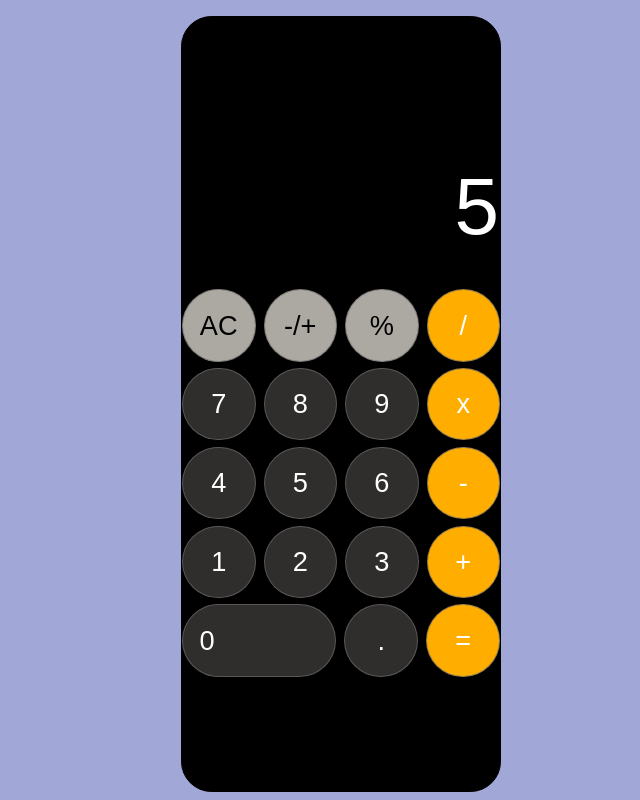
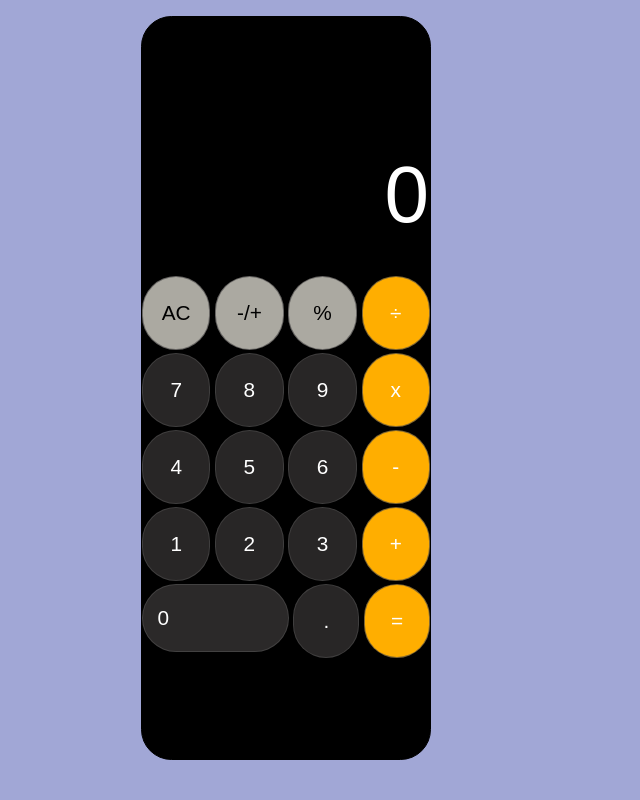
Before and after one commit to yemataferry/calculator, a plain HTML site: page index.html in a window 1280 px wide. Shown: the whole page, without its empty margins (299-939 px from the left). Drawn offline with nearby package versions, Linux system fonts and the light colour scheme.

Commit message:
html css and javascript done

```diff
--- a/assets/scripts/index.js
+++ b/assets/scripts/index.js
@@ -1,8 +1,14 @@
 const monitor = document.getElementById('screen')
+
 function clr () {
   monitor.value = ''
 }
 clr()
+
+function show (val) {
+  monitor.value += val
+}
+show(0)
 
 // function del () {
 //   if (monitor.value.length > 0) {
@@ -12,6 +18,8 @@ clr()
 //     monitor.value = screenJoin
 //   }
 // }
+
+function error(){ return 'Error'}
 
 function plusMinus () {
   const currentNum = parseFloat(monitor.value)
@@ -39,24 +47,18 @@ function arithmeticOperation (a, b, sign) {
         return plusMinus()
       case 'AC':
         return ''
-      case 'd':
-        return del()
-      default:
-         'No valid operation'
-        break
+      default :
+        'Error'
+      break
     }
   }
 }
 console.log(arithmeticOperation(5, 4, '-'))
-
-function show (val) {
-  monitor.value += val
-}
-show(5)
 
 function mathOperation () {
   const equation = monitor.value
   const answer = Function('return' + equation)()
   monitor.value = answer
 }
+
 mathOperation()
--- a/assets/styles/style.css
+++ b/assets/styles/style.css
@@ -2,15 +2,16 @@
   margin: 0;
   padding: 0;
   box-sizing: border-box;
+  border: none;
 }
 
 body {
   display: flex;
   flex-direction: column;
   padding-top: 1rem;
-  gap: 0.5rem;
+  gap: 0.3rem;
   border-radius: 1rem;
-  width: 100%;
+  max-width: 400px;
   height: 100%;
   background-color: black;
   margin: auto;
@@ -21,12 +22,12 @@ body {
 }
 
 #screen {
-  padding: 1rem 0;
+  padding: 2rem 0;
   width: 100%;
   height: 100%;
   background-color: #000;
   color: white;
-  font-size: 5rem;
+  font-size: 4rem;
   text-align: right;
 }
 
@@ -34,31 +35,31 @@ body {
   display: flex;
   flex-direction: row;
   justify-content: center;
-  gap: 0.5rem;
+  gap: 0.3rem;
   border-radius: 10rem;
-  padding: 0.2rem 0;
+  padding: 0.1rem 0;
 }
 
 .num {
-  padding: 1.2rem 0;
+  padding: 1.5rem 0;
   width: 100%;
   height: 100%;
-  border: 1px solid #6e6b6bb0;
+  border: 1px solid #4b4949b0;
   border-radius: 10rem;
   color: white;
-  background-color: #464242b0;
-  font-size: 1.7rem;
+  background-color: #3b3838b0;
+  font-size: 1.3rem;
 }
 
 .zero {
-  padding: 1.2rem 0;
+  padding: 1.3rem 0;
   width: 100%;
-  height: 100%;
-  border: 1px solid #6e6b6bb0;
+  height: 10%;
+  border: 1px solid #4e4c4cb0;
   border-radius: 10rem;
   color: white;
-  background-color: #464242b0;
-  font-size: 1.7rem;
+  background-color: #3f3c3cb0;
+  font-size: 1.3rem;
   padding-right: 6.5rem;
   text-align: center;
 }
@@ -82,9 +83,10 @@ body {
     border: 1px solid black;
     border-radius: 1.9rem;
     background-color: #000;
-    margin: 0 auto;
-    width: 25vw;
-    height: 97vh;
+    /* margin: auto; */
+    /* width: 23vw; */
+    width: 290px;
+    height: 93vh;
   }
 
   .display {
--- a/index.html
+++ b/index.html
@@ -21,7 +21,7 @@
                     <input type="button" class="num"  value="AC" onclick="clr()" style="background-color: #c7c4bbdc; color: #000;">
                     <input type="button" class="num" value="-/+" onclick="plusMinus()" style="background-color: #c7c4bbdc;color: #000;">
                     <input type="button" class="num" value="%" onclick="show('%')" style="background-color: #c7c4bbdc;color: #000;">
-                    <input type="button" class="num" value="/" onclick="show('/')" style="background-color: #ffae00;">
+                    <input type="button" class="num" value="&#247" onclick="show('/')" style="background-color: #ffae00;">
                 </div>
                 <div class="buttons">
                     <input type="button"  class="num" value="7" onclick="show('7')">
```
